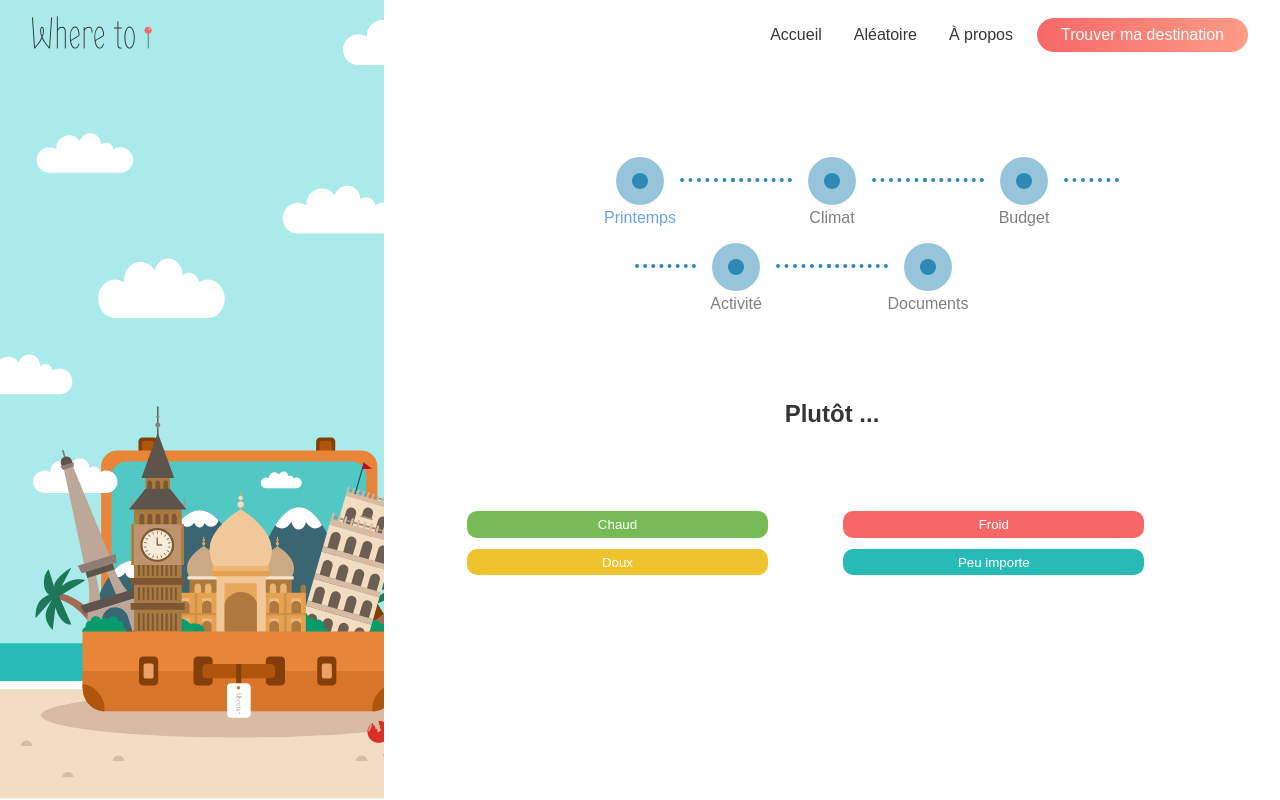
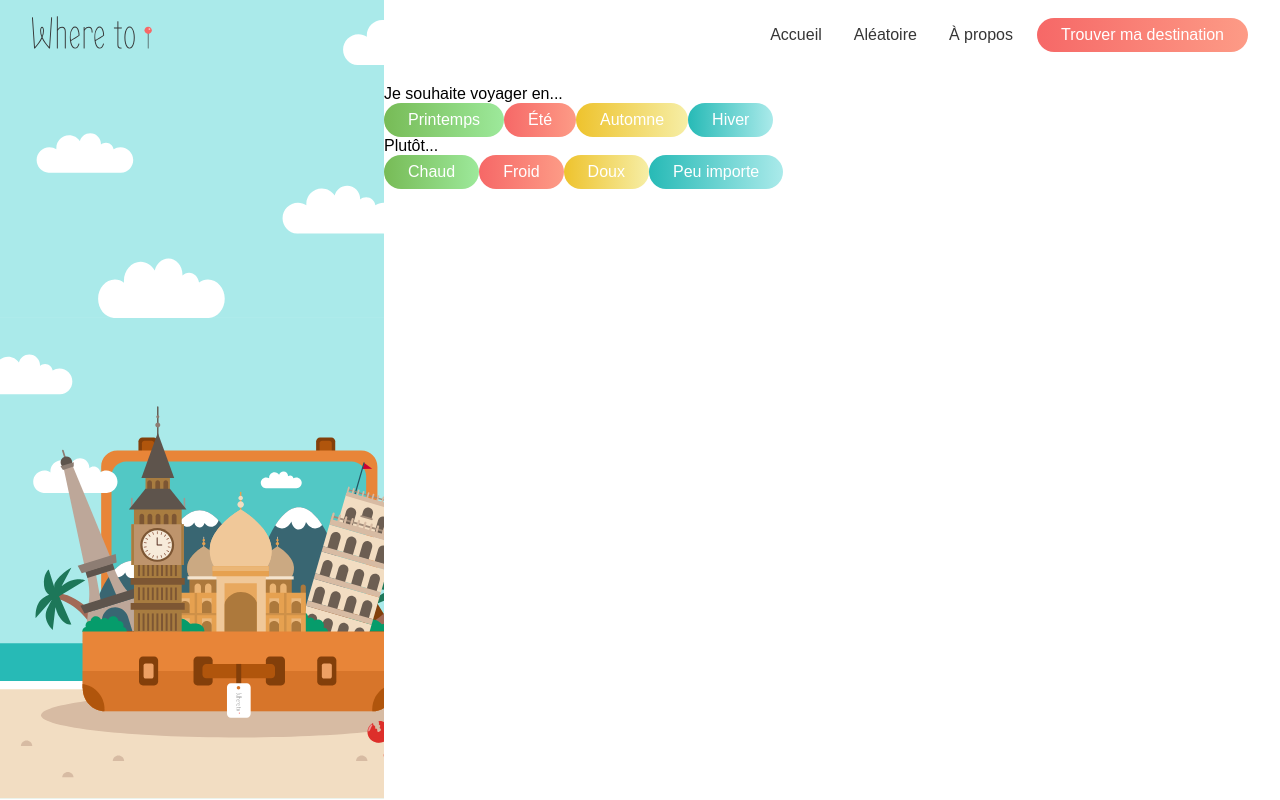
Before and after one commit to ammariahl/GenerateurSuggestionsVoyage, an Angular app in the folder front/: page /search in a window 1280 px wide. Both pictures are taken after a click on the button "Printemps". Built offline with nearby package versions, Linux system fonts and the light colour scheme; a web font is replaced by a local one.

Commit message:
Corrected typo in controller, changed the buttons to a form to make it more maintanable, added the logic so it worked, updated service so destination didn't leave when page is refreshed

```diff
--- a/front/src/app/TravalService/travalService.ts
+++ b/front/src/app/TravalService/travalService.ts
@@ -11,7 +11,7 @@ import { DestinationCard } from '../models/destination-card.model';
   providedIn: 'root',
 })
 export class TravelService {
-  private apiUrl = 'http://localhost:8080/api/destionations/top';
+  private apiUrl = 'http://localhost:8080/api/destinations/top';
 
   constructor(
     private http: HttpClient,
--- a/front/src/app/app.module.ts
+++ b/front/src/app/app.module.ts
@@ -13,6 +13,7 @@ import { TravelService } from './TravalService/travalService';
 import { HttpClientModule } from '@angular/common/http';
 import { PageNotFoundComponent } from './page-not-found/page-not-found.component';
 import { AllDestinationsComponent } from './all-destinations/all-destinations.component';
+import { ReactiveFormsModule } from '@angular/forms';
 
 @NgModule({
   declarations: [
@@ -31,6 +32,7 @@ import { AllDestinationsComponent } from './all-destinations/all-destinations.co
     AppRoutingModule,
     NgOptimizedImage,
     HttpClientModule,
+    ReactiveFormsModule,
   ],
   providers: [TravelService],
   bootstrap: [AppComponent],
--- a/front/src/app/search-destination/search-destination.component.css
+++ b/front/src/app/search-destination/search-destination.component.css
@@ -90,16 +90,6 @@
   margin: 8%;
 }
 
-button {
-  color: var(--white);
-  border: none;
-  border-radius: 10px;
-  cursor: pointer;
-  margin: 3%;
-  width: 80%;
-  height: 70%;
-}
-
 button:hover {
   -moz-transform: scale(1.1);
   -webkit-transform: scale(1.1);
--- a/front/src/app/search-destination/search-destination.component.html
+++ b/front/src/app/search-destination/search-destination.component.html
@@ -1,226 +1,175 @@
-<div class="timeline-steps">
-  <div class="timeline-step">
-    <div class="timeline-content">
-      <div class="inner-circle" (click)="previous(1)"></div>
-      <p class="timelinePreferenceInitialization" *ngIf="questionNumber == 1">
-        Periode
-      </p>
-      <p class="timelinePreferenceSelected">
-        {{ seasonTimeline }}
-      </p>
-    </div>
-  </div>
-  <div class="timeline-step">
-    <div class="timeline-content">
-      <div class="inner-circle" (click)="previous(2)"></div>
-      <p class="timelinePreferenceInitialization" *ngIf="questionNumber < 3">
-        Climat
-      </p>
-      <p class="timelinePreferenceSelected">
-        {{ climatTimeline }}
-      </p>
-    </div>
-  </div>
-  <div class="timeline-step">
-    <div class="timeline-content">
-      <div class="inner-circle" (click)="previous(3)"></div>
-      <p class="timelinePreferenceInitialization" *ngIf="questionNumber < 4">
-        Budget
-      </p>
-      <p class="timelinePreferenceSelected">
-        {{ budgetTimeline }}
-      </p>
-    </div>
-  </div>
-  <div class="timeline-step">
-    <div class="timeline-content">
-      <div class="inner-circle" (click)="previous(4)"></div>
-      <p class="timelinePreferenceInitialization" *ngIf="questionNumber < 5">
-        Activité
-      </p>
-      <p class="timelinePreferenceSelected">
-        {{ activityTimeline }}
-      </p>
-    </div>
-  </div>
-  <div class="timeline-step">
-    <div class="timeline-content">
-      <div class="inner-circle"></div>
-      <p class="timelinePreferenceInitialization" *ngIf="questionNumber < 6">
-        Documents
-      </p>
-    </div>
+<form [formGroup]="preferencesForm" (ngSubmit)="onSubmit()">
+  <div class="step">
+    <label>Je souhaite voyager en...</label>
+    <div class="buttons">
+      <button
+        type="button"
+        class="button green"
+        (click)="setPreference('season', 'spring', 1)"
+      >
+        Printemps
+      </button>
+      <button
+        type="button"
+        class="button red"
+        (click)="setPreference('season', 'summer', 1)"
+      >
+        Été
+      </button>
+      <button
+        type="button"
+        class="button yellow"
+        (click)="setPreference('season', 'autumn', 1)"
+      >
+        Automne
+      </button>
+      <button
+        type="button"
+        class="button teal"
+        (click)="setPreference('season', 'winter', 1)"
+      >
+        Hiver
+      </button>
     </div>
   </div>
 
-<div id="divContainer">
-  <span *ngIf="questionNumber == 1">
-    <h2 class="suggestion-title">Je souhaite voyager en ...</h2>
-    <div class="preferences_options">
+  <div class="step" *ngIf="currentStep >= 1">
+    <label>Plutôt...</label>
+    <div class="buttons">
       <button
-        class="preferences_button_1"
-        (click)="preferencesSelection('spring')"
+        type="button"
+        class="button green"
+        (click)="setPreference('climat', 'chaud', 2)"
       >
-        {{ seasonButtomName[0] }}
+        Chaud
       </button>
       <button
-        class="preferences_button_2"
-        (click)="preferencesSelection('summer')"
+        type="button"
+        class="button red"
+        (click)="setPreference('climat', 'froid', 2)"
       >
-        {{ seasonButtomName[1] }}
+        Froid
       </button>
       <button
-        class="preferences_button_3"
-        (click)="preferencesSelection('autumn')"
+        type="button"
+        class="button yellow"
+        (click)="setPreference('climat', 'doux', 2)"
       >
-        {{ seasonButtomName[2] }}
+        Doux
       </button>
       <button
-        class="preferences_button_4"
-        (click)="preferencesSelection('winter')"
+        type="button"
+        class="button teal"
+        (click)="setPreference('climat', 'peu_importe', 2)"
       >
-        {{ seasonButtomName[3] }}
+        Peu importe
       </button>
     </div>
-  </span>
+  </div>
 
-  <span *ngIf="questionNumber == 2">
-    <h2 class="suggestion-title">Plutôt ...</h2>
-    <div class="preferences_options">
+  <div class="step" *ngIf="currentStep >= 2">
+    <label>Mon budget...</label>
+    <div class="buttons">
       <button
-        class="preferences_button_1"
-        (click)="preferencesSelection('chaud')"
+        type="button"
+        class="button green"
+        (click)="setPreference('budget', 'littleBudget', 3)"
       >
-        {{ climatButtomName[0] }}
+        Petit
       </button>
       <button
-        class="preferences_button_2"
-        (click)="preferencesSelection('froid')"
+        type="button"
+        class="button red"
+        (click)="setPreference('budget', 'mediumBudget', 3)"
       >
-        {{ climatButtomName[1] }}
+        Moyen
       </button>
       <button
-        class="preferences_button_3"
-        (click)="preferencesSelection('doux')"
+        type="button"
+        class="button yellow"
+        (click)="setPreference('budget', 'bigBudget', 3)"
       >
-        {{ climatButtomName[2] }}
+        Gros
       </button>
       <button
-        class="preferences_button_4"
-        (click)="preferencesSelection('peu_importe')"
+        type="button"
+        class="button teal"
+        (click)="setPreference('budget', 'unlimited', 3)"
       >
-        {{ climatButtomName[3] }}
+        Illimité
       </button>
     </div>
-  </span>
+  </div>
 
-  <span *ngIf="questionNumber == 3">
-    <h2 class="suggestion-title">Mon budget ...</h2>
-    <div class="preferences_options">
+  <div class="step" *ngIf="currentStep >= 3">
+    <label>Je voyage...</label>
+    <div class="buttons">
       <button
-        class="preferences_button_1"
-        (click)="preferencesSelection('littleBudget')"
+        type="button"
+        class="button green"
+        (click)="setPreference('activity', 'relaxing', 4)"
       >
-        {{ budgetButtomName[0] }}
+        Relaxant
       </button>
       <button
-        class="preferences_button_2"
-        (click)="preferencesSelection('mediumBudget')"
+        type="button"
+        class="button red"
+        (click)="setPreference('activity', 'adventure', 4)"
       >
-        {{ budgetButtomName[1] }}
+        Aventure
       </button>
       <button
-        class="preferences_button_3"
-        (click)="preferencesSelection('bigBudget')"
+        type="button"
+        class="button yellow"
+        (click)="setPreference('activity', 'groupactivity', 4)"
       >
-        {{ budgetButtomName[2] }}
+        En groupe
       </button>
       <button
-        class="preferences_button_4"
-        (click)="preferencesSelection('unlimited')"
+        type="button"
+        class="button teal"
+        (click)="setPreference('activity', 'family', 4)"
       >
-        {{ budgetButtomName[3] }}
+        En famille
       </button>
     </div>
-  </span>
+  </div>
 
-  <span *ngIf="questionNumber == 4">
-    <h2 class="suggestion-title">Je voyage ...</h2>
-    <div class="preferences_options">
+  <div class="step" *ngIf="currentStep >= 4">
+    <label>Je possède...</label>
+    <div class="buttons">
       <button
-        class="preferences_button_1"
-        (click)="preferencesSelection('relaxing')"
+        type="button"
+        class="button green"
+        (click)="onDocumentSelect('cniUe')"
       >
-        {{ activitiesButtomName[0] }}
+        CNI UE
       </button>
       <button
-        class="preferences_button_2"
-        (click)="preferencesSelection('adventure')"
+        type="button"
+        class="button red"
+        (click)="onDocumentSelect('passportUe')"
       >
-        {{ activitiesButtomName[1] }}
+        Passeport UE
       </button>
       <button
-        class="preferences_button_3"
-        (click)="preferencesSelection('groupactivity')"
+        type="button"
+        class="button yellow"
+        (click)="onDocumentSelect('visaUe')"
       >
-        {{ activitiesButtomName[2] }}
+        Visa UE
       </button>
       <button
-        class="preferences_button_4"
-        (click)="preferencesSelection('family')"
+        type="button"
+        class="button teal"
+        (click)="onDocumentSelect('passportMde')"
       >
-        {{ activitiesButtomName[3] }}
+        Passeport MDE
       </button>
     </div>
-  </span>
+  </div>
 
-  <span *ngIf="questionNumber == 5">
-    <h2 class="suggestion-title">Je possède ...</h2>
-    <div class="preferences_options">
-      <button
-        class="preferences_button_1"
-        (click)="preferencesSelection('cniUe')"
-        [ngClass]="{ border: cniUeSelected }"
-      >
-        {{ documentsButtomName[0] }}
-      </button>
-      <button
-        class="preferences_button_2"
-        (click)="preferencesSelection('passportUe')"
-        [ngClass]="{ border: passportUeSelected }"
-      >
-        {{ documentsButtomName[1] }}
-      </button>
-      <button
-        class="preferences_button_3"
-        (click)="preferencesSelection('visaUe')"
-        [ngClass]="{ border: visaUeSelected }"
-      >
-        {{ documentsButtomName[2] }}
-      </button>
-      <button
-        class="preferences_button_4"
-        (click)="preferencesSelection('passportMde')"
-        [ngClass]="{ border: passportMdeSelected }"
-      >
-        {{ documentsButtomName[3] }}
-      </button>
+  <div *ngIf="currentStep >= 4">
+    <button class="button blue" type="submit">Valider</button>
   </div>
-    <div class="send" [style.visibility]="!isSend ? 'visible' : 'hidden'">
-      <button
-        class="send-button green"
-        (click)="sendSearchDestinationForm()"
-        [routerLink]="[
-          '/api/destinations/top',
-          season,
-          climat,
-          budget,
-          activity,
-          documents
-        ]"
-      >
-        Valider
-      </button>
-    </div>
-  </span>
-</div>
+</form>
--- a/front/src/app/search-destination/search-destination.component.ts
+++ b/front/src/app/search-destination/search-destination.component.ts
@@ -3,200 +3,115 @@ import { TravelService } from '../TravalService/travalService';
 import { Router } from '@angular/router';
 import { catchError } from 'rxjs/operators';
 import { of } from 'rxjs';
+import { DestinationCard } from '../models/destination-card.model';
+import { FormArray, FormBuilder, Validators } from '@angular/forms';
 
 @Component({
   selector: 'app-search-destination',
   templateUrl: './search-destination.component.html',
   styleUrl: './search-destination.component.css',
 })
-export class SearchDestinationComponent implements OnInit {
-  // Preference selected
-  season: string = '';
-  climat: string = '';
-  budget: string = '';
-  activity: string = '';
-  documents: Array<string> = [''];
+export class SearchDestinationComponent {
+  constructor(
+    private formBuilder: FormBuilder,
+    private router: Router,
+    private travelService: TravelService,
 
-  // Preference selected  displayed on timeline
-  seasonTimeline: string = '';
-  climatTimeline: string = '';
-  budgetTimeline: string = '';
-  activityTimeline: string = '';
+    private cdr: ChangeDetectorRef
+  ) {}
+  // J'initialise le compteur
+  currentStep = 0;
 
-  isSend: boolean = false;
-  questionNumber: number = 1;
-  cniUeSelected: boolean = false;
-  passportUeSelected: boolean = false;
-  visaUeSelected: boolean = false;
-  passportMdeSelected: boolean = false;
-
-  // Equivalence preference button and db
-  seasonArray: Array<string> = ['spring', 'summer', 'autumn', 'winter'];
-  climatArray: Array<string> = ['chaud', 'froid', 'doux', 'peu_importe'];
-  budgetArray: Array<string> = [
-    'littleBudget',
-    'mediumBudget',
-    'bigBudget',
-    'unlimited',
-  ];
-  activitiesArray: Array<string> = [
-    'relaxing',
-    'adventure',
-    'groupactivity',
-    'family',
-  ];
-  documentsArray: Array<string> = [
-    'cniUe',
-    'passportUe',
-    'visaUe',
-    'passportMde',
-  ];
-  seasonButtomName: Array<string> = ['Printemps', 'Ete', 'Automne', 'Hivers'];
-  climatButtomName: Array<string> = ['Chaud', 'Froid', 'Doux', 'Peu importe'];
-  budgetButtomName: Array<string> = ['500 €', '1000 €', '1500 €', 'No limit !'];
-  activitiesButtomName: Array<string> = [
-    'Pour me relaxer',
-    "Pour l'aventure",
-    'Entre amis',
-    'En famille',
-  ];
-  documentsButtomName: Array<string> = [
-    "Carte d'identité UE",
-    'Passeport UE',
-    'Visa UE',
-    'Passeport Monde',
-  ];
-  preferences: any = {
-    seasons: [],
-    budgets: [],
-    activities: [],
+  // Je déclare les variables
+  destination: DestinationCard[] = [];
+  userPreference: any = {
+    season: [],
+    climat: [],
+    budget: [],
+    activity: [],
     documents: [],
   };
 
-  constructor(
-    private router: Router,
-    private travelService: TravelService,
-    private zone: NgZone,
-    private cdr: ChangeDetectorRef
-  ) {}
+  // Je crée le formulaire
+  preferencesForm = this.formBuilder.group({
+    season: ['', Validators.required],
+    climat: ['', Validators.required],
+    budget: ['', Validators.required],
+    activity: ['', Validators.required],
+    documents: this.formBuilder.array([], Validators.required),
+  });
 
-  ngOnInit(): void {
-    console.log('ngOnInit called');
+  // Je met à jour le compteur pour savoir où je suis dans le formulaire
+  onButtonClick(step: number): void {
+    if (step > this.currentStep) {
+      this.currentStep = step;
+      this.cdr.detectChanges();
+    } else {
+      this.currentStep = step - 1;
+      this.cdr.detectChanges();
+    }
+    console.log('Current step:', this.currentStep);
   }
 
-  preferencesSelection(preference: string): void {
-    if (this.seasonArray.includes(preference)) {
-      this.questionNumber = 2;
-      this.season = preference;
-      this.seasonTimeline =
-        this.seasonButtomName[this.seasonArray.indexOf(preference)];
-    } else if (this.climatArray.includes(preference)) {
-      this.questionNumber = 3;
-      this.climat = preference;
-      this.climatTimeline =
-        this.climatButtomName[this.climatArray.indexOf(preference)];
-    } else if (this.budgetArray.includes(preference)) {
-      this.questionNumber = 4;
-      this.budget = preference;
-      this.budgetTimeline =
-        this.budgetButtomName[this.budgetArray.indexOf(preference)];
-    } else if (this.activitiesArray.includes(preference)) {
-      this.questionNumber = 5;
-      this.activity = preference;
-      this.activityTimeline =
-        this.activitiesButtomName[this.activitiesArray.indexOf(preference)];
-    } else if (this.documentsArray.includes(preference)) {
-      if (!this.documents.includes(preference)) {
-        this.documents.push(preference);
-        if (this.documents[0] == '') {
-          this.documents.shift();
-        }
-      } else {
-        const i = this.documents.indexOf(preference);
-        this.documents.splice(i, 1);
-      }
-
-      if (preference == 'cniUe') {
-        this.cniUeSelected = !this.cniUeSelected;
-      }
-      if (preference == 'passportUe') {
-        this.passportUeSelected = !this.passportUeSelected;
-      }
-      if (preference == 'visaUe') {
-        this.visaUeSelected = !this.visaUeSelected;
-      }
-      if (preference == 'passportMde') {
-        this.passportMdeSelected = !this.passportMdeSelected;
-      }
-    }
-    this.cdr.detectChanges();
+  //Je récupère les infos des boutons cliqués
+  setPreference(field: string, value: string, step: number): void {
+    this.preferencesForm.get(field)?.setValue(value);
+    this.onButtonClick(step);
+    console.log('Field:', field, 'Value:', value, 'Step:', step);
   }
 
-  previous(step: number): void {
-    if (step < this.questionNumber) {
-      this.questionNumber = step;
-      if (step < 2) {
-        this.season = '';
-        this.seasonTimeline = '';
-      }
-      if (step < 3) {
-        this.climat = '';
-        this.climatTimeline = '';
-      }
-      if (step < 4) {
-        this.budget = '';
-        this.budgetTimeline = '';
-      }
-      if (step < 5) {
-        this.activity = '';
-        this.activityTimeline = '';
-        this.documents = [''];
-      }
-    }
+  //Je fais en sorte qu'on puisse sélectionner plusieurs documents
+  onDocumentSelect(document: any) {
+    const documents = this.preferencesForm.get('documents') as FormArray;
+    const documentObject = {
+      cniUe: document === 'cniUe',
+      passportUe: document === 'passportUe',
+      visaUe: document === 'visaUe',
+      passportMde: document === 'passportMde',
+    };
+    documents.push(this.formBuilder.control(documentObject));
   }
 
-  sendSearchDestinationForm(): void {
-    this.isSend = true;
-
-    // Selection submitted
-    const preferences = {
-      seasons: [{ [this.season.toLowerCase()]: this.climat }],
-      budgets: [{ [this.budget]: true }],
-      activities: [{ [this.activity.toLowerCase()]: true }],
-      documents: this.documents.reduce((acc, doc) => {
-        if (doc.trim() !== '') {
-          acc.push({ [doc.replace(/ /g, '')]: true });
-        }
-        return acc;
-      }, [] as { [key: string]: boolean }[]),
-    };
-
-    const userPreference = JSON.stringify(preferences);
-    // console.log(JSON.stringify(preferences));
-    console.log('User Preference:', userPreference);
+  //Je navigue vers la page de suggestions de destinations
+  navigateToSuggestion() {
     this.travelService
-      .sendTravelPreferences(userPreference)
+      .sendTravelPreferences(this.userPreference)
       .pipe(
         catchError((error) => {
-          console.error('Error sending preferences:', error);
-          // Handle the error or rethrow it as needed
-          return of(null); // or throw error;
+          console.log('Error:', error);
+          return of([]);
         })
       )
       .subscribe((response) => {
         if (response !== null) {
-          console.log('Response from backend:', response);
-          console.log('Data from response:', response);
+          console.log('Response from bke:', response);
         }
       });
 
-    this.router.navigate([
-      '/api/destinations/top',
-      this.season,
-      this.climat,
-      this.budget,
-      this.activity,
-      this.documents.join('**'),
-    ]);
+    const url = `api/destinations/top/${this.userPreference.season}/${
+      this.userPreference.climat
+    }/${this.userPreference.budget}/${
+      this.userPreference.activity
+    }/${this.userPreference.documents.join('**')}`;
+
+    this.router.navigate([url]);
+  }
+
+  //Quand le formulaire est soumis, je récupère les infos et je les envoie à la page de suggestions de destinations
+  onSubmit() {
+    this.userPreference.season.push(this.preferencesForm.value.season);
+    this.userPreference.climat.push(this.preferencesForm.value.climat);
+    this.userPreference.budget.push(this.preferencesForm.value.budget);
+    this.userPreference.activity.push(this.preferencesForm.value.activity);
+    const documentsControl = this.preferencesForm.get('documents');
+    if (documentsControl) {
+      const selectedDocuments = documentsControl.value;
+      for (let document of selectedDocuments) {
+        this.userPreference.documents.push(document);
+      }
+    }
+
+    console.log('User Preference:', this.userPreference);
+    this.navigateToSuggestion();
   }
 }
```
Also changed, not shown: front/src/app/TravalService/Shared-destination.service.ts (+9 -1 lines), 1 other file (tests, documents, lock files or other folders). Lines whose indentation alone changed are shown as unchanged.
